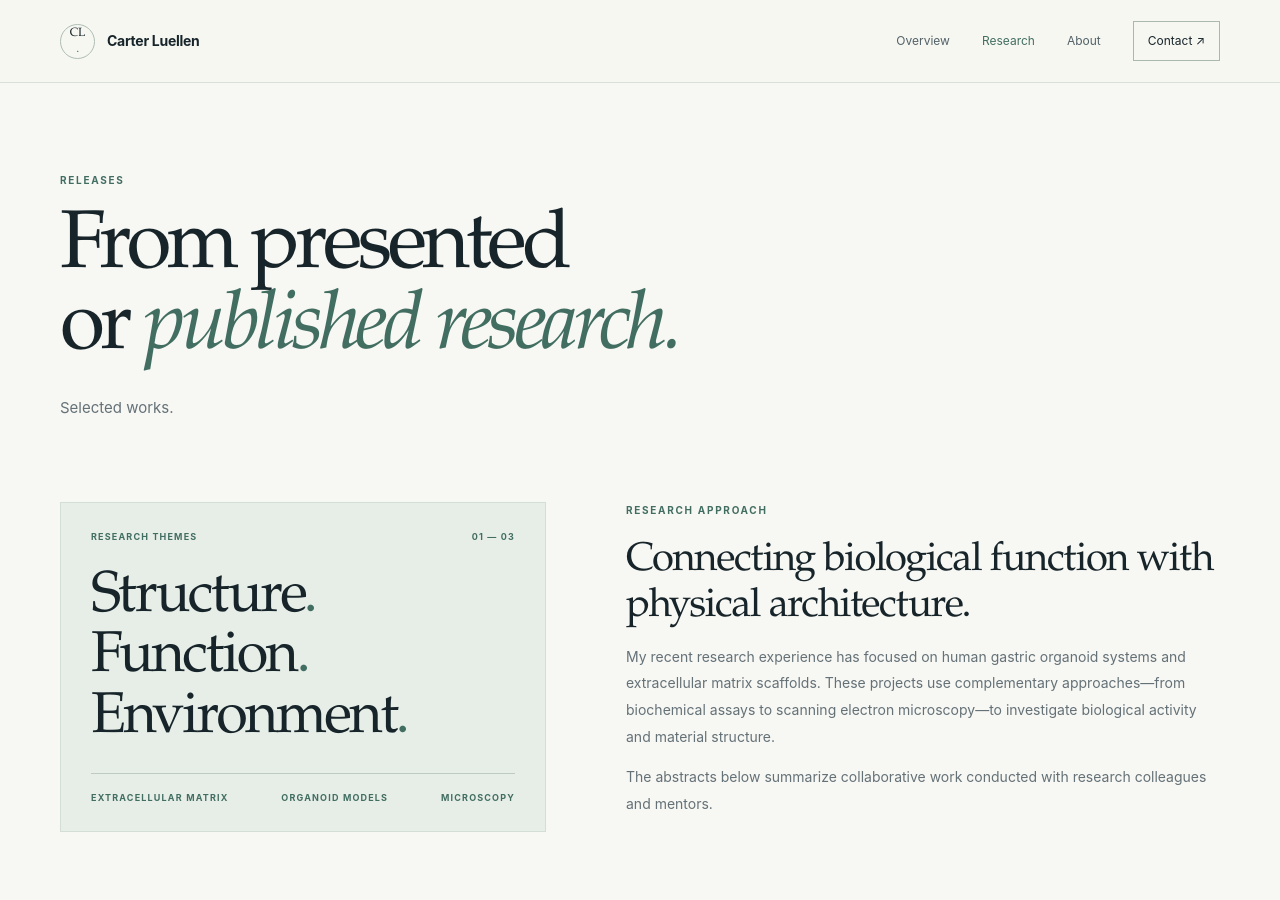
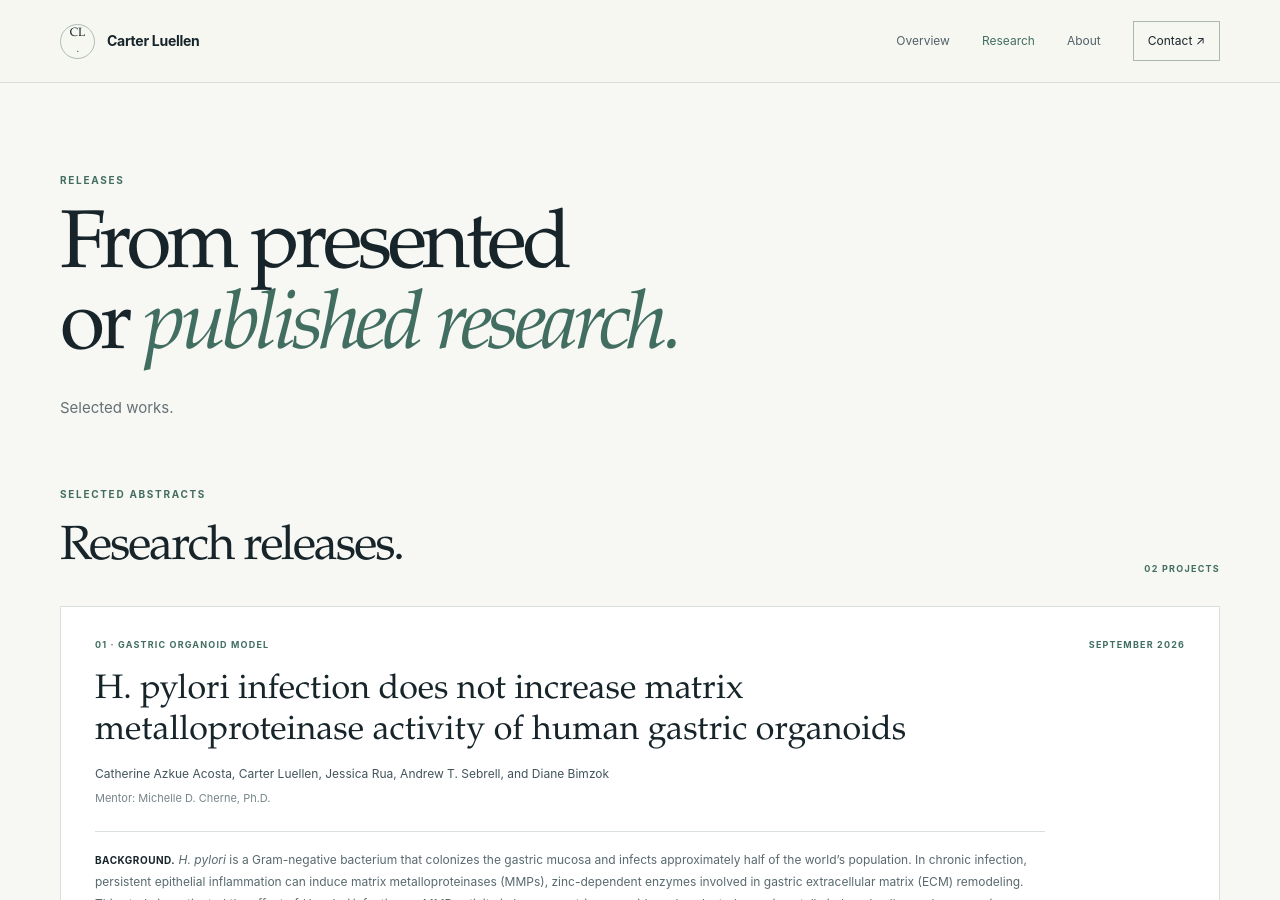
Before and after one commit to carterluellen/Luellen, a Jekyll site: the page built from research.md, in a window 1280 px wide and 900 px high. Built offline with Jekyll 4.4.1, drawn with Linux system fonts in a browser that asks for light colours.

Commit message:
Update research.md

```diff
--- a/research.md
+++ b/research.md
@@ -9,20 +9,6 @@ description: Research in human gastric organoid models, planetary biogeochemical
   <p class="eyebrow"><span class="eyebrow-line"></span> Releases</p>
   <h1>From presented <br>or <em>published research.</em></h1>
   <p class="page-lede">Selected works.</p>
-</section>
-
-<section class="section-wrap research-overview">
-  <div class="research-visual" role="img" aria-label="Research themes: extracellular matrix, organoid models, and microscopy">
-    <div class="visual-topline"><span>RESEARCH THEMES</span><span>01 — 03</span></div>
-    <div class="visual-word">Structure<span>.</span><br>Function<span>.</span><br>Environment<span>.</span></div>
-    <div class="visual-bottom"><span>EXTRACELLULAR MATRIX</span><span>ORGANOID MODELS</span><span>MICROSCOPY</span></div>
-  </div>
-  <div class="research-overview-copy">
-    <p class="eyebrow">Research approach</p>
-    <h2>Connecting biological function with physical architecture.</h2>
-    <p>My recent research experience has focused on human gastric organoid systems and extracellular matrix scaffolds. These projects use complementary approaches—from biochemical assays to scanning electron microscopy—to investigate biological activity and material structure.</p>
-    <p class="small-note">The abstracts below summarize collaborative work conducted with research colleagues and mentors.</p>
-  </div>
 </section>
 
 <section class="section-wrap publications-section">
```
